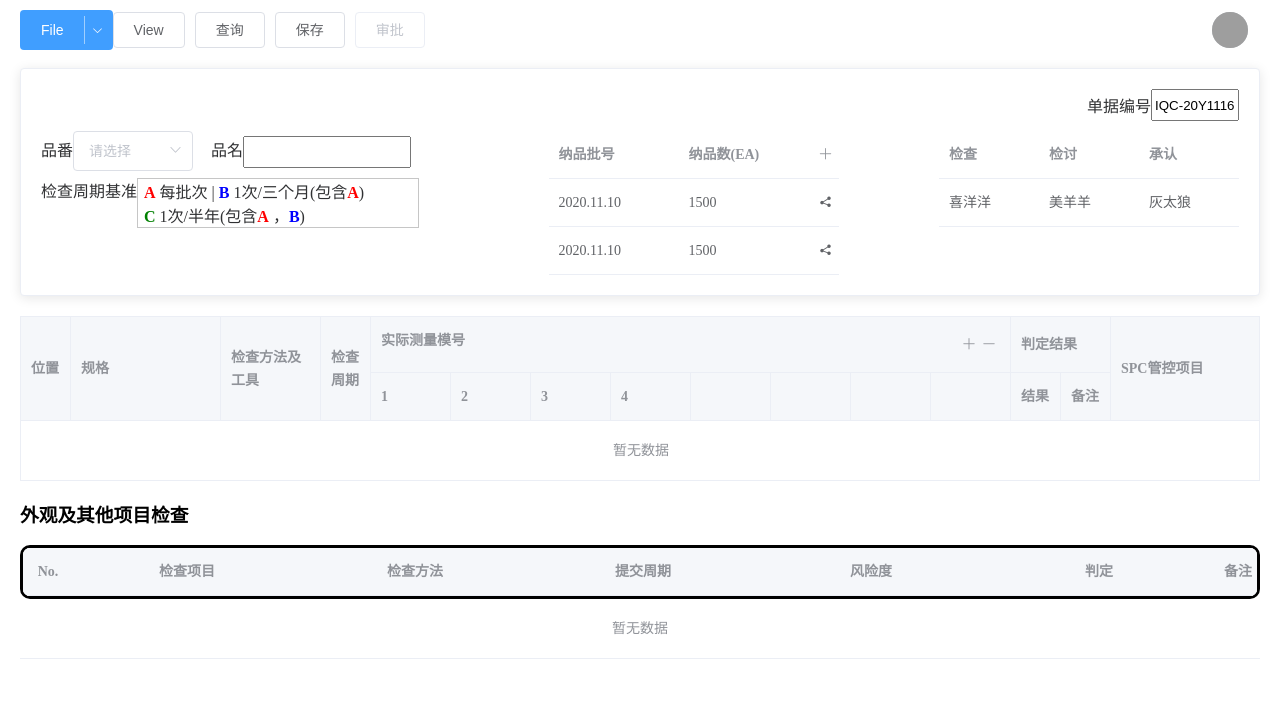
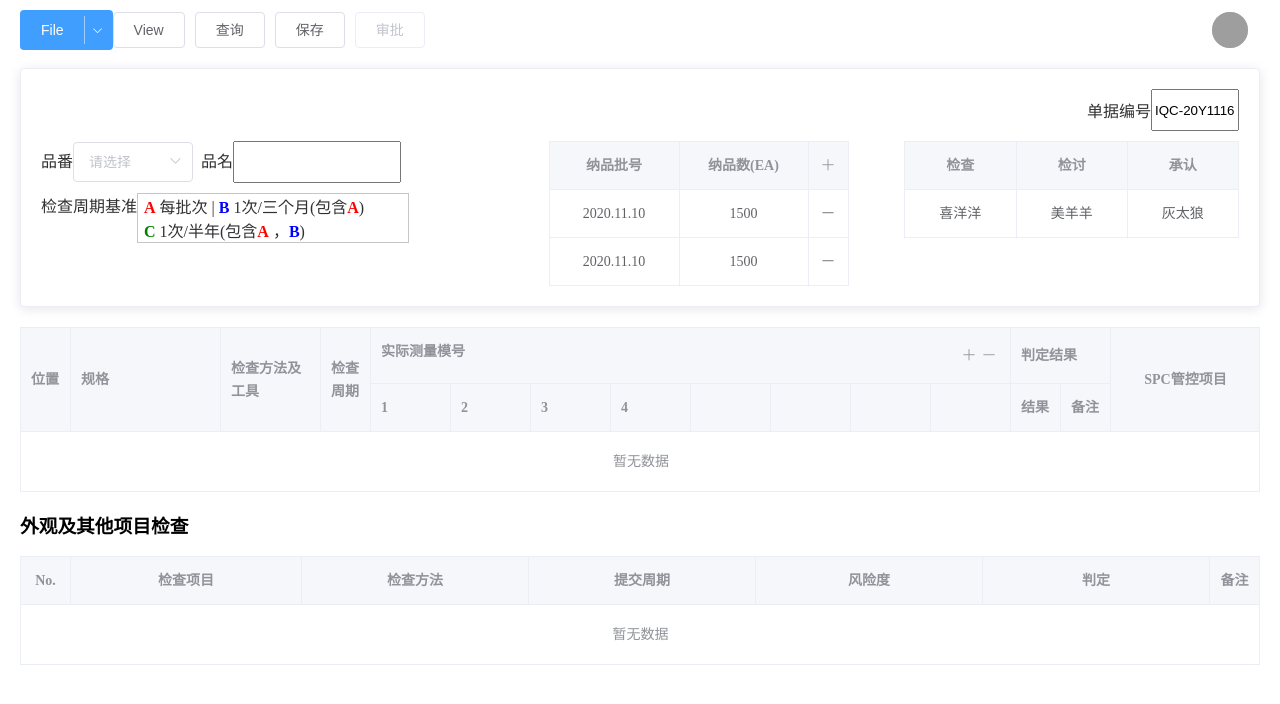
Before and after one commit to Daniel-ypy/Demo, a Vue app in the folder Demo/: page / in a window 1280 px wide. Shown: the top 704 px of the page. Built offline with nearby package versions, Linux system fonts and the light colour scheme; grey boxes are pictures that could not be loaded.

Commit message:
change header style

```diff
--- a/Demo/src/App.vue
+++ b/Demo/src/App.vue
@@ -7,7 +7,7 @@
     <el-card style="margin-top:-12px">
     <div style="display:flex;justify-content: flex-end; align-items:center">
        <span>单据编号</span>
-        <input type="text" style="width:80px;height:26px;" value="IQC-20Y1116-01"/>
+        <input type="text" style="width:80px;height:36px;" value="IQC-20Y1116-01"/>
     </div>
     <el-row class="spacing-10" :gutter="20">
       <el-col :span="10">
@@ -21,13 +21,12 @@
       :value="item.value">
     </el-option>
   </el-select>
-        <!-- <input type="text" style="width:80px" value="22061006.1"/> -->
-         <span style="margin-left:18px">品名</span>
-        <input type="text" style="width:160px;height:26px;" v-model="productName"/>
+         <span style="margin-left:8px">品名</span>
+        <input type="text" style="width:160px;height:36px;" v-model="productName"/>
       </div>
       <div style="margin-top:10px">
         <span style="vertical-align: top;">检查周期基准</span>
-        <div style="display:inline-block ;border: solid 1px #c6c6c6; width: 274px; padding-left:6px">
+        <div style="display:inline-block ;border: solid 1px #c6c6c6; width: 264px; padding-left:6px">
           <div><strong style="color:red;">A</strong> 每批次 | <strong style="color:blue;">B</strong> 1次/三个月(包含<strong style="color:red;">A</strong>)</div>
           <div><strong style="color:green;">C</strong> 1次/半年(包含<strong style="color:red;">A</strong> ，<strong style="color:blue;">B</strong>)</div>
         </div>
@@ -35,24 +34,29 @@
       </el-col>
        <el-col :span="7">
          <el-table
-         style="width:290px"
+         style="width:300px"
+         class="el-table--border"
+          :header-cell-style="tableHeaderColor"
       :data="tableData"
-      :row-style="{height:'10px'}">
+      >
       <el-table-column
         prop="batchNumber"
         label="纳品批号"
-        width="130">
+        align="center"
+        min-width="80">
       </el-table-column>
       <el-table-column
         prop="quantity"
         label="纳品数(EA)"
-        width="130">
+        align="center"
+        min-width="80">
       </el-table-column>
       <el-table-column
         prop="action"
+        align="center"
         width="40">
         <template slot-scope="scope">
-              <i class="pointer el-icon-share"></i>
+              <i class="pointer el-icon-minus"></i>
             </template>
         <template slot="header"  slot-scope="scope">
              <i class="pointer el-icon-plus"></i>
@@ -62,23 +66,25 @@
       </el-col>
        <el-col :span="7">
         <el-table
-          style="width:300px;float:right;"
+          style="min-width:200px;float:right;"
+          class="el-table--border"
+          :header-cell-style="tableHeaderColor"
           :data="editHistoryData"
       :row-style="{height: '20px'}">
       <el-table-column
         prop="qc"
         label="检查"
-        width="100">
+        align="center">
       </el-table-column>
         <el-table-column
         prop="review"
-        label="检讨"
-        width="100">
+         align="center"
+        label="检讨">
         </el-table-column>
         <el-table-column
         prop="confirm"
-        label="承认"
-        width="100">
+         align="center"
+        label="承认">
         </el-table-column>
         </el-table>
       </el-col>
@@ -150,6 +156,9 @@ export default {
       // this.productName = products[0].productName;
       this.product = products.label
       this.productName = products.productName
+    },
+    tableHeaderColor({row, column, rowIndex, columnIndex}) {
+      return "background-color:#f5f7fa;color:#9090399;text-align:center; "
     }
   }
 }
--- a/Demo/src/components/MainCheckItems.vue
+++ b/Demo/src/components/MainCheckItems.vue
@@ -24,7 +24,7 @@
         width="50">
       </el-table-column>
       <el-table-column >
-        <template slot="header" align-center  slot-scope="scope">
+        <template slot="header" align="center"  slot-scope="scope">
           <label >实际测量模号</label>
           <span class="action-header">
              <i class="pointer el-icon-plus"></i>
@@ -84,6 +84,7 @@
       <el-table-column
           prop="note"
           label="SPC管控项目"
+          align="center"
           width="150">
           <template slot-scope="scope">
               <el-button type="primary" >Chart</el-button>
--- a/Demo/src/components/OtherCheckItems.vue
+++ b/Demo/src/components/OtherCheckItems.vue
@@ -3,6 +3,7 @@
     <h3>外观及其他项目检查</h3>
      <el-table
      :data="otherItemsData"
+     class="el-table--border"
      :header-cell-style="tableHeaderColor"
     style="width: 100%">
     <el-table-column
@@ -144,12 +145,12 @@ export default {
       return "<span >" + cycle + "</span>"
     },
     tableHeaderColor({row, column, rowIndex, columnIndex}) {
-      return "background-color:#f5f7fa;color:#9090399;text-align:center"
+      return "background-color:#f5f7fa;color:#9090399;text-align:center; "
     }
   }
 }
 </script>
-<style scoped>
+<style scoped> bod
 ::v-deep .el-table__header-wrapper {
   border: 3px solid #000;
   border-radius: 10px;
```
